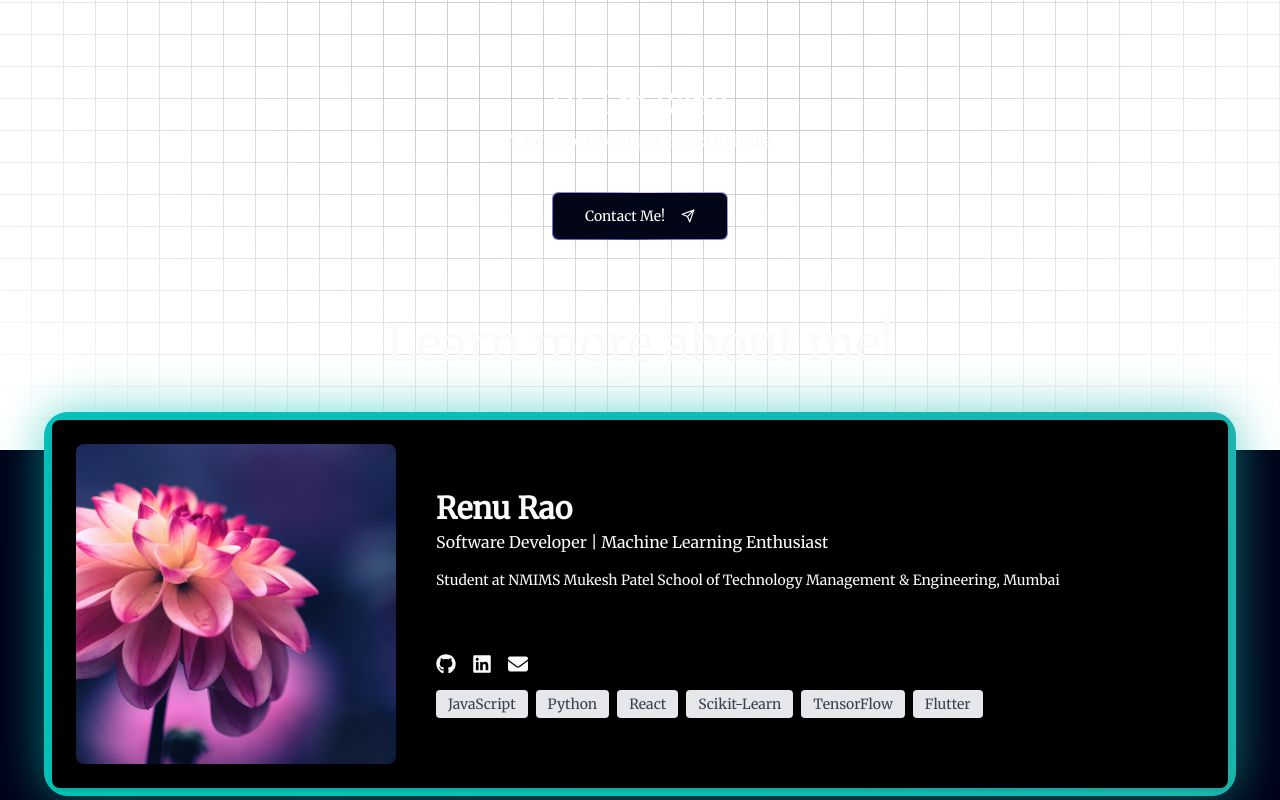
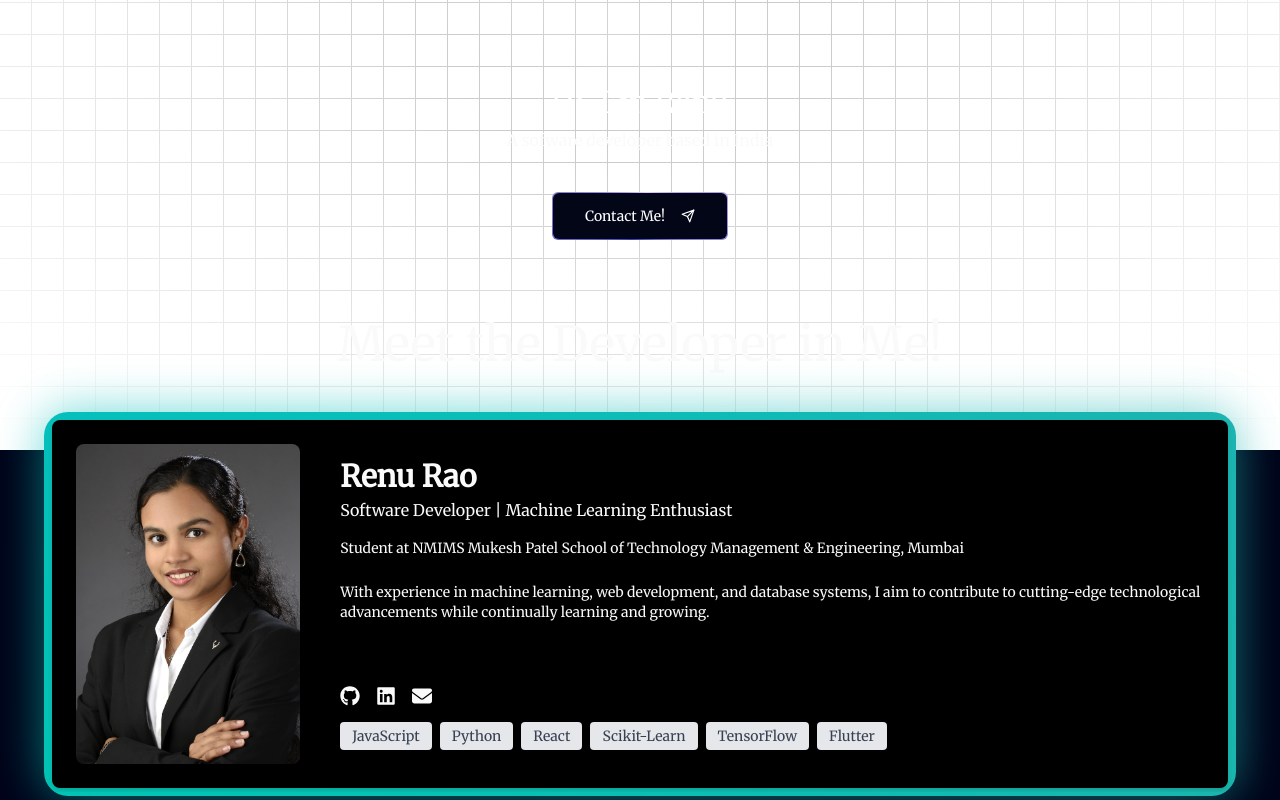
Before and after one commit to renurao1306/meet-renu, a Next.js app: page / in a window 1280 px wide. Shown: the part 350-1150 px from the top of the page. Built offline with nearby package versions, Linux system fonts and the light colour scheme.

Commit message:
updated text in About and ProfileCard components

```diff
--- a/components/About.tsx
+++ b/components/About.tsx
@@ -5,7 +5,7 @@ import ProfileCard from "./profile-card";
 const About = () => {
   return (
     <>
-    <p className="text-white-100 text-center text-5xl relative mt-20 mb-10">Learn more about me!</p>
+    <p className="text-white-100 text-center text-5xl relative mt-20 mb-10">Meet the Developer in Me!</p>
       <ProfileCard />
     </>
   );
--- a/components/profile-card.tsx
+++ b/components/profile-card.tsx
@@ -13,7 +13,7 @@ export default function ProfileCard() {
         <CardContent className="flex items-center space-x-10 p-6 md:flex-row sm: flex-col">
           {/* Avatar Section */}
           <Avatar className="w-80 h-80 rounded-lg">
-            <AvatarImage src="/flower.jpg" alt="Profile picture" className="object-cover object-center w-full h-full"/>
+            <AvatarImage src="/_DMT7580.jpg" alt="Profile picture" className="object-cover object-center w-full h-full"/>
           </Avatar>
 
           {/* Text Section */}
@@ -21,6 +21,7 @@ export default function ProfileCard() {
             <h2 className="text-3xl font-bold mb-1">Renu Rao</h2>
             <p className="text-muted-foreground mb-4">Software Developer | Machine Learning Enthusiast</p>
             <p className="text-muted-foreground text-sm mb-6">Student at NMIMS Mukesh Patel School of Technology Management & Engineering, Mumbai</p>
+            <p className="text-muted-foreground text-sm mb-6">With experience in machine learning, web development, and database systems, I aim to contribute to cutting-edge technological advancements while continually learning and growing.</p>
             <div className="flex justify-start space-x-4 mb-4 mt-10">
               <a href="https://github.com/renurao1306" className="text-gray-600 hover:text-gray-900 transition-colors">
                 <FaGithub className="w-5 h-5 text-white-100" />
```
